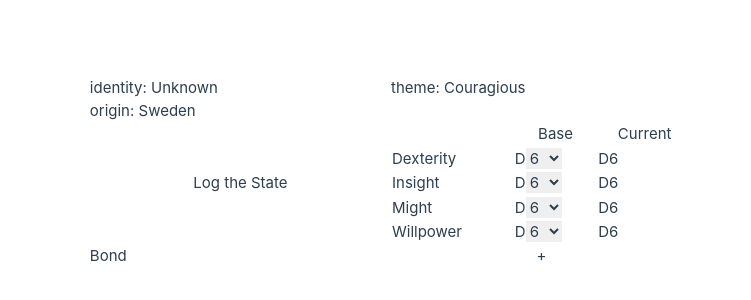
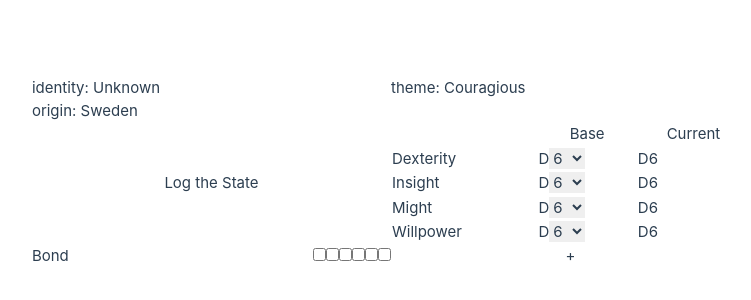
Before and after one commit to BanterTheGreat/fabula-ultima-builder, a Vue app: page / in a window 1280 px wide. Shown: the part 228-528 px from the top of the page, without its empty margins (249-1000 px from the left). Built offline with nearby package versions, Linux system fonts and the light colour scheme.

Commit message:
WIP - Display current Bonds

```diff
--- a/src/components/bond.vue
+++ b/src/components/bond.vue
@@ -1,8 +1,10 @@
 <script setup lang="ts">
 import type { Character } from '@/models/character';
+import  { Emotions } from '@/models/character-data/bond';
 import type Bond from '@/models/character-data/bond';
 import { CharacterUpdater } from '@/models/character-updater';
 import { state } from '@/singletons/character-state';
+import { ref } from 'vue';
 
 const props = defineProps<{
   bond: Bond,
@@ -14,11 +16,29 @@ function updateBondName(event: any) {
   new CharacterUpdater().InProperty((c: Character) => c.bonds).WithIndex(props.index).UpdateProperty<Bond, string>("name", name);
 }
 
-console.log(props.index);
+const bondEmotions = [props.bond.admirationEmotion, props.bond.affectionEmotion, props.bond.loyaltyEmotion].filter(x => x != Emotions.None);
+const bondEmotionsRef = ref(bondEmotions);
+
+function bondHasEmotion(emotion: Emotions): boolean {
+  return bondEmotions.includes(emotion);
+}
+
+function updateEmotions(event: any) {
+  console.log(bondEmotionsRef.value);
+}
 
 </script>
 
 <template>
       Bond
       <input id="trait-identity" v-model="props.bond.name" @change="updateBondName" />
+
+      <input type="checkbox" id="checkbox" v-bind:checked="bondHasEmotion(Emotions.Admiration)" v-bind:value="Emotions.Admiration" v-model="bondEmotionsRef" @change="updateEmotions" />
+      <input type="checkbox" id="checkbox" v-bind:value="Emotions.Inferiority" v-model="bondEmotionsRef" @change="updateEmotions" />
+
+      <input type="checkbox" id="checkbox" v-bind:value="Emotions.Loyalty" v-model="bondEmotionsRef" @change="updateEmotions" />
+      <input type="checkbox" id="checkbox" v-bind:value="Emotions.Mistrust" v-model="bondEmotionsRef" @change="updateEmotions" />
+
+      <input type="checkbox" id="checkbox" v-bind:value="Emotions.Affection" v-model="bondEmotionsRef" @change="updateEmotions" />
+      <input type="checkbox" id="checkbox" v-bind:value="Emotions.Hatred" v-model="bondEmotionsRef" @change="updateEmotions" />
 </template>
```
